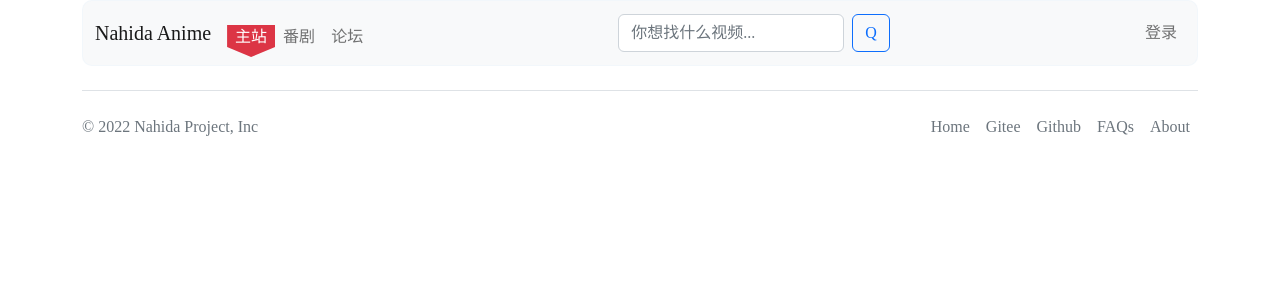
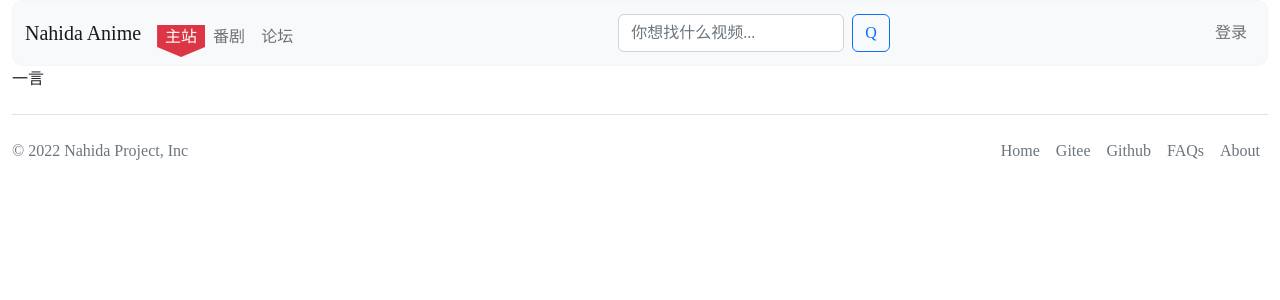
Before and after one commit to NahidaProject/NahidaProject_Anime_Frontend, a Vue app: page /forum in a window 1280 px wide. Shown: the top 300 px of the page. Built offline with nearby package versions, Linux system fonts and the light colour scheme; a web font is replaced by a local one.

Commit message:
Index: Import YiYan
Signed-off-by: baizhi958216 <1475289190@qq.com>

```diff
--- /dev/null
+++ b/src/components/YiYan/index.vue
@@ -0,0 +1,13 @@
+<template>
+    <div>
+        一言
+    </div>
+</template>
+
+<script setup lang="ts">
+
+</script>
+
+<style scoped>
+
+</style>
--- a/src/views/index.vue
+++ b/src/views/index.vue
@@ -1,13 +1,18 @@
 <template>
-  <div class="container">
-      <Navigation page="/"></Navigation>
-      <Footer></Footer>
+  <div class="container-fluid">
+    <Navigation page="/"></Navigation>
+    <div class="content">
+      <YiYan />
+    </div>
+    <Footer></Footer>
   </div>
 </template>
 
 <script setup lang="ts">
 import Navigation from '../components/Navigation/index.vue'
 import Footer from '../components/Footer/index.vue'
+import YiYan from '../components/YiYan/index.vue'
+
 </script>
 <style scoped>
 
```
